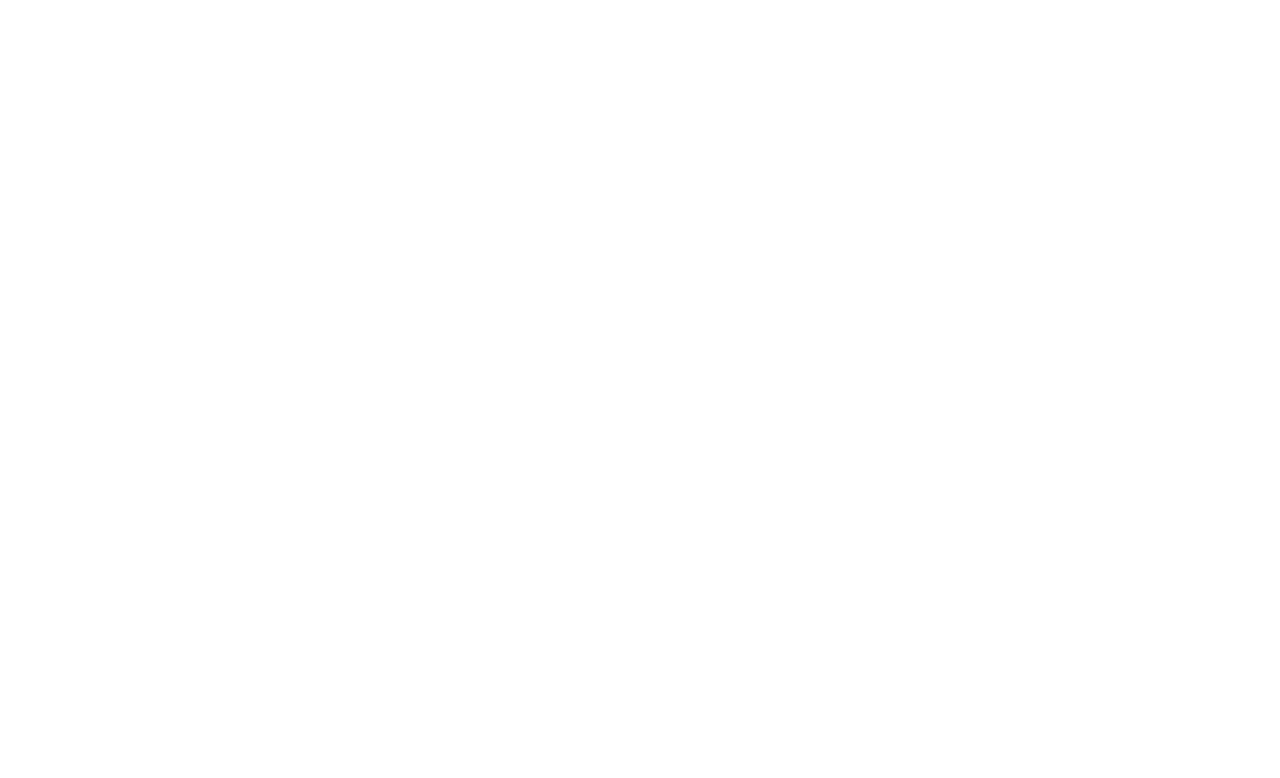
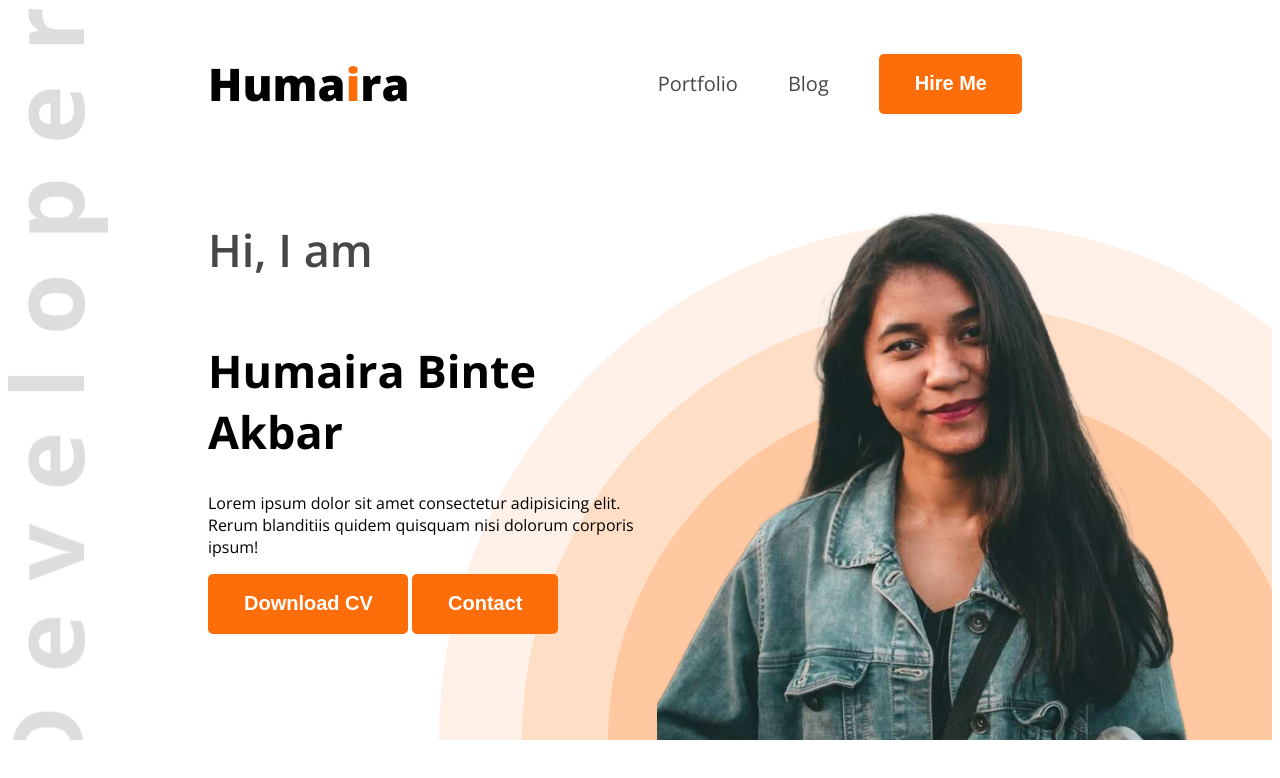
Before and after one commit to humairakbar/web-developer-portfolio, a plain HTML site: page index.html in a window 1280 px wide. Drawn offline with nearby package versions, Linux system fonts and the light colour scheme.

Commit message:
added first page of the portfolio

```diff
--- a/index.html
+++ b/index.html
@@ -1,12 +1,41 @@
 <!DOCTYPE html>
 <html lang="en">
+
 <head>
     <meta charset="UTF-8">
     <meta name="viewport" content="width=device-width, initial-scale=1.0">
     <title>Web Developer Portfolio</title>
+    <link rel="preconnect" href="https://fonts.googleapis.com">
+    <link rel="preconnect" href="https://fonts.gstatic.com" crossorigin>
+    <link
+        href="https://fonts.googleapis.com/css2?family=Lilita+One&family=Merriweather&family=Montserrat&family=Open+Sans:ital,wght@0,300..800;1,300..800&family=Sacramento&family=Ubuntu&display=swap"
+        rel="stylesheet">
+    <link rel="stylesheet" href="styles/portfolio.css">
 </head>
-<body>
-    <header>
+
+<body class="open-sans-normal">
+    <header class="header">
+        <nav>
+            <h3 class="nav-title">Huma<span class="text-primary">i</span>ra</h3>
+            <ul>
+                <li><a class="dark-2" href="">Portfolio</a></li>
+                <li><a class="dark-2" href="">Blog</a></li>
+                <li><a href=""><button class="btn-primary">Hire Me</button></a></li>
+            </ul>
+        </nav>
+
+        <div class="banner">
+            <div class="banner-content">
+                <h4 class="banner-greetings dark-2">Hi, I am</h4>
+                <h1 class="banner-title">Humaira Binte Akbar</h1>
+                <p class="banner-description">Lorem ipsum dolor sit amet consectetur adipisicing elit. Rerum blanditiis quidem quisquam nisi dolorum corporis ipsum!</p>
+                <button class="btn-primary">Download CV</button>
+                <button class="btn-primary">Contact</button>
+
+            </div>
+            <img class="banner-profile-pic" src="images/humaira.png" alt="">
+
+        </div>
 
     </header>
     <main>
@@ -17,4 +46,5 @@
     </footer>
 
 </body>
+
 </html>
--- /dev/null
+++ b/styles/portfolio.css
@@ -0,0 +1,95 @@
+
+
+
+.open-sans-normal {
+  font-family: "Open Sans", serif;
+  font-optical-sizing: auto;
+  font-style: normal;
+  font-variation-settings:
+    "wdth" 100;
+}
+
+/* Shared style */
+
+.text-primary{
+    color: #FD6E0A;
+}
+.dark-2{
+    color: #474747;
+}
+
+.btn-primary{
+    background-color: #FD6E0A;
+    font-weight: bold;
+    color: white;
+    padding: 18px 35px 19px 36px;
+    border-radius: 5px;
+    font-size: 20px;
+    border: none;
+}
+
+
+/* header */
+
+.header{
+    background-image: url('../images/developer.png'), url('../images/header_bg.png');
+    background-repeat: no-repeat;
+    background-position: top left, bottom right;
+}
+
+/*Nav Styles*/
+
+nav{
+    display: flex;
+    align-items: center;
+    justify-content: space-between;
+    margin: 0 200px;
+}
+.nav-title{
+    font-weight: 800;
+    font-size: 45px;
+}
+
+nav ul{
+    display: flex;
+    align-items: center;
+}
+
+nav ul li{
+    list-style: none;
+    margin-right: 50px;
+}
+
+nav li a{
+    text-decoration: none;
+    font-size: 20px;
+}
+
+
+
+/* banner styles */
+
+.banner{
+    display: flex;
+    justify-content: space-between;
+    margin: 0 35px 0 200px;
+}
+
+.banner-greetings{
+    font-size: 45px;
+    font-weight: 600;
+}
+
+.banner-content{
+    max-width: 580px;
+}
+
+.banner-title{
+    font-weight: bold;
+    font-size: 45px;
+}
+
+.banner-profile-pic{
+    width: 580px;
+
+}
```
Also changed, not shown: images/humaira.png (added), 1 other file.
